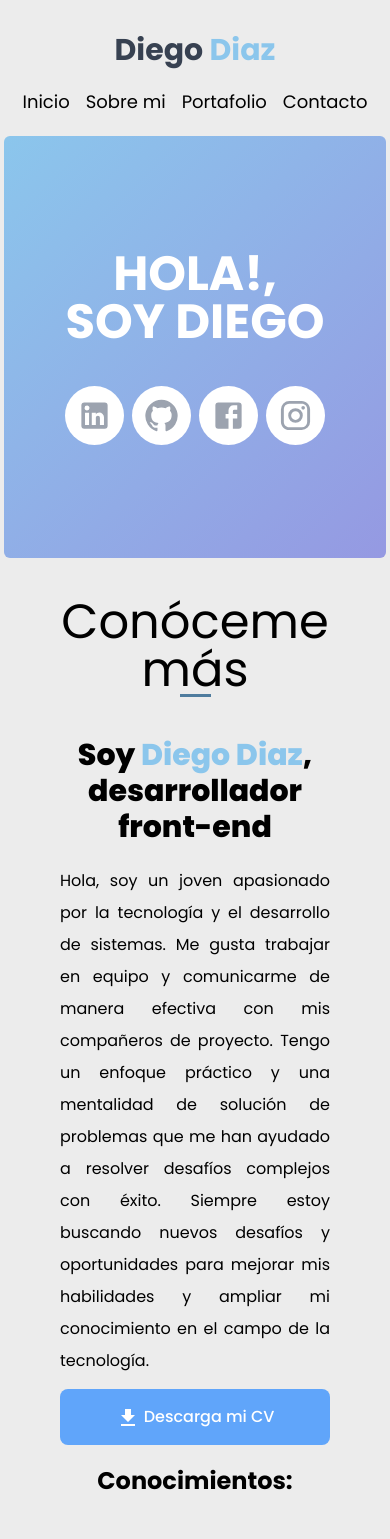
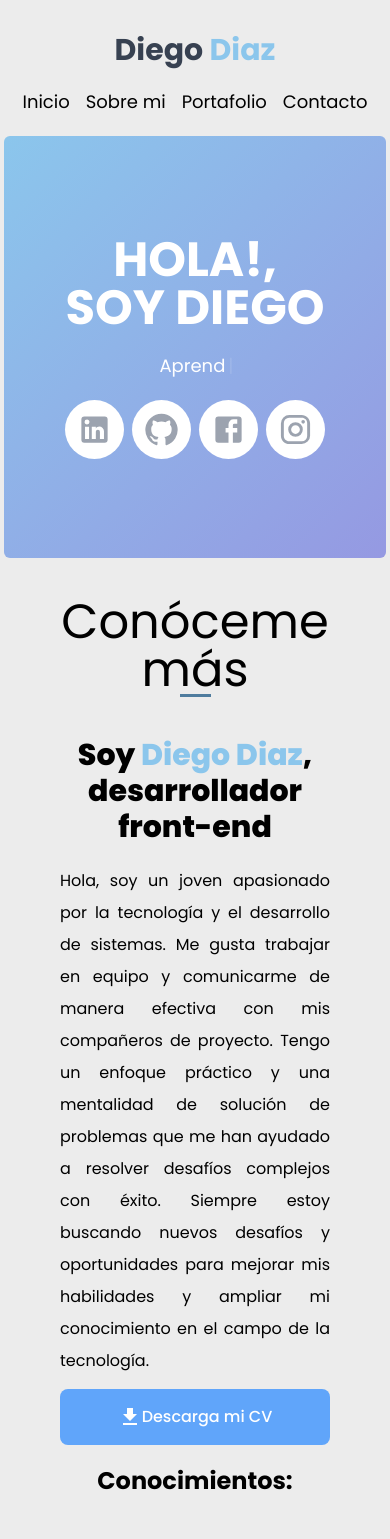
Before and after one commit to ddiazdu/portfolioDiegoDiaz, a React (Vite) app: page / in a window 390 px wide. Shown: the top 1539 px of the page. Built offline with nearby package versions, Linux system fonts and the light colour scheme.

Commit message:
#Feature | Error #130 react solucionado, libreria Tywritter camiada por react-simple-Typewritter

```diff
--- a/package.json
+++ b/package.json
@@ -16,8 +16,8 @@
     "@mui/material": "^5.11.7",
     "react": "^18.2.0",
     "react-dom": "^18.2.0",
+    "react-simple-typewriter": "^5.0.1",
     "react-switch": "^7.0.0",
-    "react-typewriter-effect": "^1.1.0",
     "sweetalert2": "^11.7.1"
   },
   "devDependencies": {
--- a/src/components/Aboutme.jsx
+++ b/src/components/Aboutme.jsx
@@ -23,11 +23,12 @@ const Aboutme = () => {
 
                             Siempre estoy buscando nuevos desafíos y oportunidades para mejorar mis habilidades y ampliar mi conocimiento en el campo de la tecnología.
                         </p>
-                        <button className='flex items-center justify-center sm:w-full lg:w-1/2 w-full h-5  mb-5 p-7 font-medium text-white bg-blue-400 hover:bg-blue-500 rounded-lg transition ease-in-out delay-75 duration-300'>
 
-                            <a href={pdf} target="_blank" rel="noopener noreferrer" download="CURRICULUM DIEGO DÍAZ DURÁN.pdf"> <DownloadIcon /> Descarga mi CV</a>
+                        <a className='flex items-center justify-center sm:w-full lg:w-1/2 w-full h-5
+                        mb-5 p-7 font-medium text-white bg-blue-400 hover:bg-blue-500 rounded-lg
+                        transition ease-in-out delay-75 duration-300' href={pdf} target="_blank" rel="noopener noreferrer"
+                            download="CURRICULUM DIEGO DÍAZ DURÁN.pdf"> <DownloadIcon /> Descarga mi CV</a>
 
-                        </button>
                     </article>
                     <div>
                         <h3 className='text-center text-2xl font-bold'>
--- a/src/components/Header.jsx
+++ b/src/components/Header.jsx
@@ -4,7 +4,7 @@ import GitHubIcon from '@mui/icons-material/GitHub';
 import LinkedInIcon from '@mui/icons-material/LinkedIn';
 import FacebookIcon from '@mui/icons-material/Facebook';
 import InstagramIcon from '@mui/icons-material/Instagram';
-/* import TypeWriterEffect from 'react-typewriter-effect' */
+import { Typewriter } from 'react-simple-typewriter'
 
 const Header = () => {
     return (
@@ -19,22 +19,20 @@ const Header = () => {
                     <p className='text-5xl font-bold uppercase text-white mb-2'>
                         Hola!, soy Diego
                     </p>
-                    <span className="flex justify-center p-3 text-normal cursor-pointer font-light text-white">
+                    <span className="flex justify-center p-3 text-lg cursor-pointer font-normal text-white">
 
-                       {/*  <TypeWriterEffect
-                            startDelay={1000}
-                            cursorColor="#3F3D56"
-                            multiText={[
-                                'Programador',
-                                'Analista de sistemas',
-                                'Aprendizaje continuo',
-                                'Trabajo en equipo',
 
-                            ]}
-                            multiTextLoop={true}
-                            multiTextDelay={1000}
-                            typeSpeed={100}
-                        /> */}
+                        <Typewriter
+
+                            words={['Programador', 'Front-end', 'Aprendizaje continuo', 'Trabajo en equipo']}
+                            loop={5}
+                            cursor
+                            cursorStyle='|'
+                            typeSpeed={70}
+                            deleteSpeed={100}
+                            delaySpeed={1000}
+
+                        />
 
                     </span>
 
```
Also changed, not shown: 1 other file (tests, documents, lock files or other folders).
